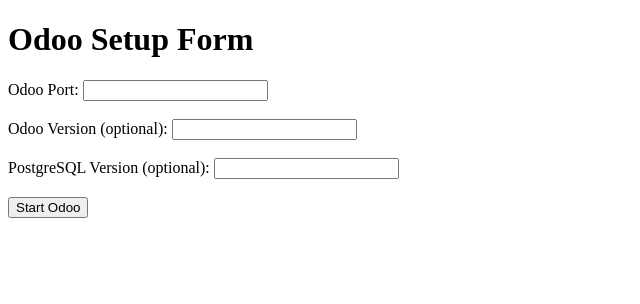
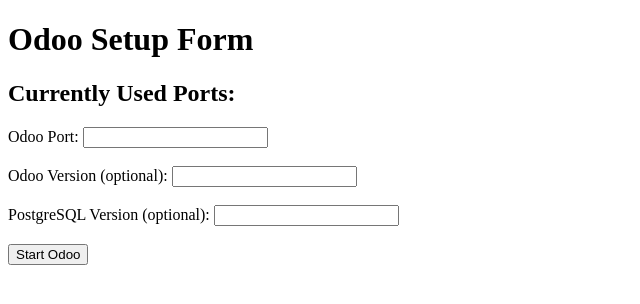
Before and after one commit to Drira22/odoo-vps-automatisation, a Flask app: page / in a window 1280 px wide. Shown: the top 304 px of the page, without its empty margins (0-640 px from the left). Run offline with Flask 3, Linux system fonts and the light colour scheme.

Commit message:
third commit updates

```diff
--- a/app.py
+++ b/app.py
@@ -5,9 +5,13 @@
 
 app = Flask(__name__)
 
-
 @app.route('/', methods=['GET', 'POST'])
 def index():
+    # Execute the Docker command to get used ports and parse them
+    command = "docker ps --format '{{.Ports}}' | grep -o '0\\.0\\.0\\.0:[0-9]\\+' | awk -F':' '{print $2}' | tr '\n' ','"
+    result = subprocess.run(command, capture_output=True, text=True, shell=True)
+    used_ports = result.stdout.strip().strip(',')
+
     if request.method == 'POST':
         odoo_port = request.form['odoo_port']
         odoo_version = request.form.get('odoo_version', 'latest')  # Default to 'latest' if not provided
@@ -24,8 +28,7 @@
         # Redirect to the Odoo page
         return redirect(f'http://localhost:{odoo_port}')
 
-    return render_template('index.html')
-
+    return render_template('index.html', used_ports=used_ports)
 
 if __name__ == '__main__':
     app.run(debug=True)
--- a/docker-compose.yml
+++ b/docker-compose.yml
@@ -26,7 +26,7 @@
       - ./init-db/filestore:/tmp
     networks:
       - odoo_network
-    container_name: odoo-8070
+    container_name: odoo-8069
     restart: on-failure
 
 
--- a/templates/index.html
+++ b/templates/index.html
@@ -5,6 +5,10 @@
 </head>
 <body>
     <h1>Odoo Setup Form</h1>
+     <div>
+        <h2>Currently Used Ports:</h2>
+        <p>{{ used_ports }}</p>
+    </div>
     <form action="/" method="post">
         <label for="odoo_port">Odoo Port:</label>
         <input type="text" id="odoo_port" name="odoo_port" required><br><br>
```
